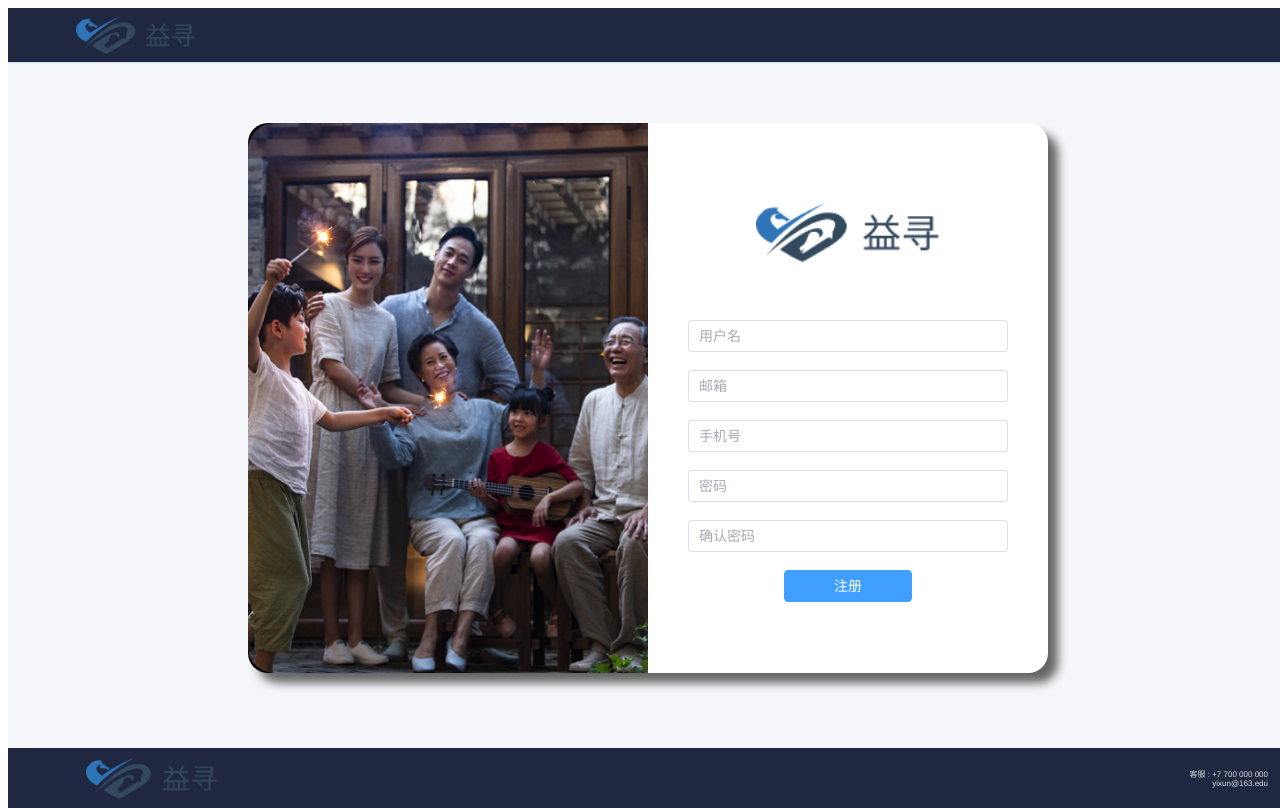
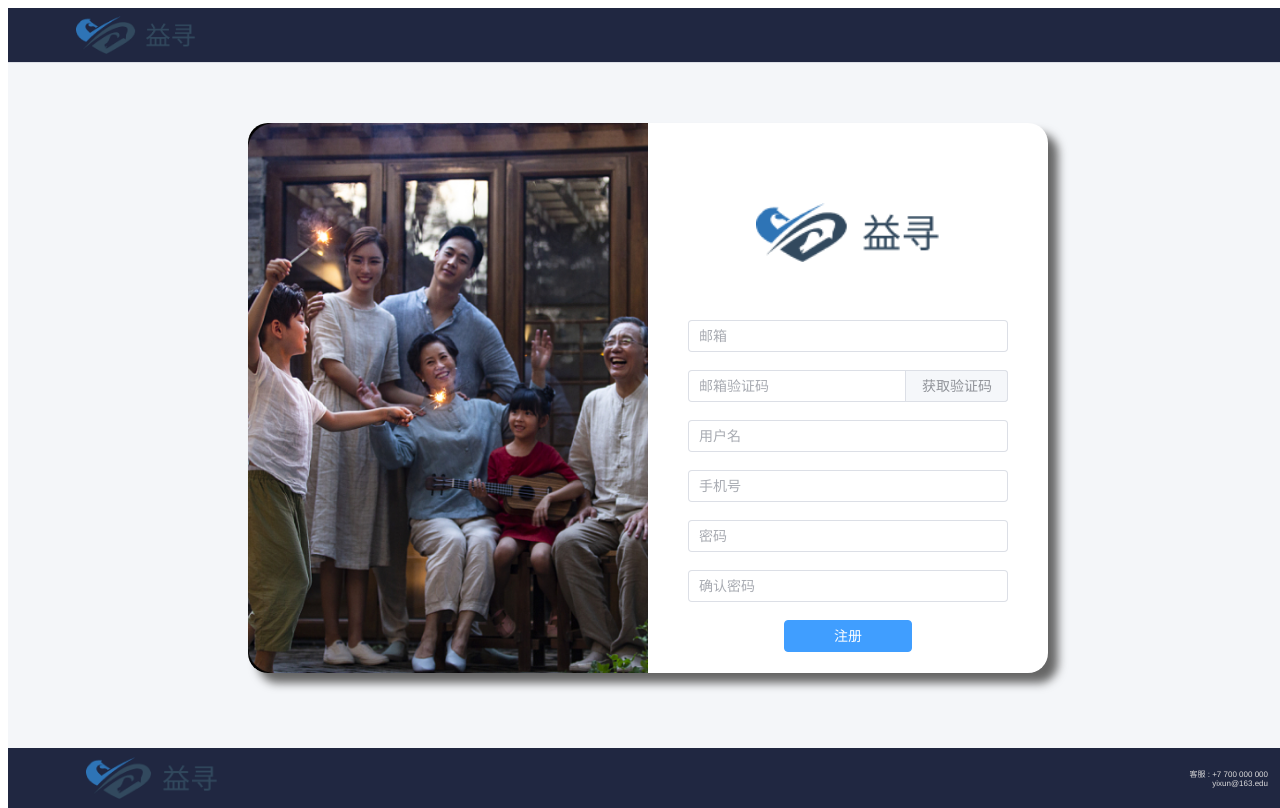
Before and after one commit to L-R-C-C-M/YiXun_FrontEnd_ZhuanYeZongHe, a Vue app: page /register in a window 1280 px wide. Built offline with nearby package versions, Linux system fonts and the light colour scheme.

Commit message:
注册邮箱验证修改

```diff
--- a/src/api/path.js
+++ b/src/api/path.js
@@ -8,6 +8,11 @@ const base = {
     changeUserInfo: "/api/UserInfo/ChangeUserInfo",
     //用户登录*
     userLogin: "/api/LogIn/LogInCheck",//这里去掉了api
+
+    //注册时获取邮箱验证码
+    emailCheckNum: "/api/LogIn/GetVerification",
+    //修改密码时获取验证码
+    pwChangeEmailChecknum: "/api/LogIn/GetVerificationToVerify",
     //10.3 注册用户*
     Regist: "/api/LogIn/Regist",
     //10.4 添加用户地址，头像，性别*
--- a/src/components/LogAndRegist/LogInCard.vue
+++ b/src/components/LogAndRegist/LogInCard.vue
@@ -24,14 +24,52 @@
         </el-row>
       </div>
 
-    <div>
-        <!-- <el-link>忘记密码</el-link>
-                                                                                        <el-link>没有账号？立即注册</el-link> -->
-      <!-- <router-link to="/cover" class="registerLink">看一看</router-link> -->
-        <!-- <el-row type="flex" justify="end"><router-link to="/register"
-                                      class="registerLink">没有账号？立即注册</router-link></el-row> -->
-        <el-row type="flex" justify="end"><router-link to="/register" class="registerLink">忘记密码</router-link></el-row>
+      <div>
+        <!-- <el-link>忘记密码</el-link><el-link>没有账号？立即注册</el-link> -->
+        <!-- <el-row type="flex" justify="end"><router-link to="/register" class="registerLink">没有账号？立即注册</router-link></el-row> -->
+        <!-- <el-row type="flex" justify="end"><router-link to="/register" class="registerLink">忘记密码</router-link></el-row> -->
+        <el-row type="flex" justify="end"><el-button @click="dialogFormVisible = true"
+            type="text">忘记密码</el-button></el-row>
       </div>
+      <el-dialog v-model="dialogFormVisible" title="找回密码" align-center>
+
+        <el-form ref="ruleFormRef" :model="findPasswordForm" status-icon :rules="rules">
+          <el-form-item prop="userEmail">
+            <el-input v-model="findPasswordForm.userEmail" type="email" placeholder="邮箱" autocomplete="off" />
+          </el-form-item>
+          <el-form-item prop="inputChecknum">
+            <el-input v-model="inputChecknum" type="text" placeholder="邮箱验证码" autocomplete="off"> <template #append>
+                <el-button @click="getChecknum" :disabled="totaltime < 60">{{ content }}</el-button>
+              </template></el-input>
+          </el-form-item>
+          <el-form-item prop="password">
+            <el-input v-model="findPasswordForm.password" type="password" placeholder="密码" show-password
+              autocomplete="off" />
+          </el-form-item>
+          <el-form-item prop="confirmPassword">
+            <el-input v-model="findPasswordForm.confirmPassword" type="password" placeholder="确认密码" show-password
+              autocomplete="off" />
+          </el-form-item>
+        </el-form>
+
+        <template #footer>
+          <span class="dialog-footer">
+            <el-button @click="dialogFormVisible = false">取消</el-button>
+            <el-button type="primary" @click="findPassword">
+              确认
+            </el-button>
+          </span>
+        </template>
+      </el-dialog>
+
+      <el-dialog v-model="dialogTableVisible" title="Shipping address">
+        <el-table :data="gridData">
+          <el-table-column property="date" label="Date" width="150" />
+          <el-table-column property="name" label="Name" width="200" />
+          <el-table-column property="address" label="Address" />
+        </el-table>
+      </el-dialog>
+
     </div>
   </div>
 </template>
@@ -44,13 +82,42 @@ import { reactive, ref } from "vue";
 import { ElMessage } from "element-plus";
 export default {
   data() {
+    const validatePass = (rule, value, callback) => {
+      if (value === "") {
+        callback(new Error("请输入密码"));
+      } else {
+        if (this.findPasswordForm.confirmPassword !== "") {
+          console.log("这个值到底存在吗", this.$refs.ruleFormRef.validateField(registForm.confirmPassword))
+        }
+        callback();
+      }
+    };
+    const validatePass2 = (rule, value, callback) => {
+      if (value === "") {
+        callback(new Error("请再次输入密码"));
+      } else if (value !== this.findPasswordForm.password) {
+        callback(new Error("两次输入密码不一致!"));
+      } else {
+        callback();
+      }
+    }
     return {
+      dialogFormVisible: false,
+      totaltime: 60,
+      content: "获取验证码",
+      emailcheck: "",
+      inputChecknum: "",
       identity: "",
       user_id: "",
       vol_id: "",
       loginForm: reactive({
         inputPassword: "",
         inputPhonenumber: "",
+      }),
+      findPasswordForm: reactive({
+        userEmail: "",
+        password: "",
+        confirmPassword: "",
       }),
       // phonenumber: "手机号",
       // password: "密码",
@@ -68,7 +135,37 @@ export default {
         inputPassword: [
           { required: true, message: "此项不能为空", trigger: "blur" },
         ],
+
+        userEmail: [
+          {
+            required: true,
+            message: "请输入邮箱",
+            trigger: "blur",
+          },
+          {
+            required: true,
+            pattern: /^[a-zA-Z0-9_-]+@[a-zA-Z0-9_-]+(\.[a-zA-Z0-9_-]+)+$/,
+            message: "邮箱格式不正确",
+            trigger: "blur",
+          },
+        ],
+        password: [
+          {
+            min: 6,
+            max: 18,
+            message: "密码长度需在6-18个字符之间", trigger: "blur"
+          },
+          { validator: validatePass, trigger: "blur" }
+        ],
+        confirmPassword: [
+          {
+            min: 6,
+            max: 18,
+            message: "密码长度需在6-18个字符之间", trigger: "blur"
+          },
+          { validator: validatePass2, trigger: "blur", required: true },],
       },
+      ruleFormRef: ref(),
     };
   },
   methods: {
@@ -89,7 +186,6 @@ export default {
             .then((res) => {
               console.log("登录请求成功", res.data);
               if (res.data.status) {
-
                 ElMessage({
                   message: "登陆成功!",
                   type: "success",
@@ -182,6 +278,9 @@ export default {
       this.$router.push({
         path: "/register",
       });
+    },
+    findPassword() {
+
     }
   },
   //注释掉的代码是获取数据用的，加载界面的同时会获取数据
--- a/src/components/LogAndRegist/RegisterCard.vue
+++ b/src/components/LogAndRegist/RegisterCard.vue
@@ -8,12 +8,18 @@
       <div class="input">
         <!--           ref="ruleFormRef" -->
         <el-form ref="ruleFormRef" :model="registForm" status-icon :rules="rules">
+          <el-form-item prop="userEmail">
+            <el-input v-model="registForm.userEmail" type="email" placeholder="邮箱" autocomplete="off" />
+          </el-form-item>
+          <el-form-item prop="inputChecknum">
+            <el-input v-model="inputChecknum" type="text" placeholder="邮箱验证码" autocomplete="off"> <template #append>
+                <el-button @click="getChecknum" :disabled="totaltime < 60">{{ content }}</el-button>
+              </template></el-input>
+          </el-form-item>
           <el-form-item prop="userName">
             <el-input v-model="registForm.userName" type="text" placeholder="用户名" autocomplete="off" />
           </el-form-item>
-          <el-form-item prop="userEmail">
-            <el-input v-model="registForm.userEmail" type="email" placeholder="邮箱" autocomplete="off" />
-          </el-form-item>
+
           <el-form-item prop="phoneNumber">
             <el-input v-model="registForm.phoneNumber" placeholder="手机号" show-word-limit autocomplete="off" />
           </el-form-item>
@@ -39,9 +45,10 @@
 import { reactive, ref } from "vue";
 // import { FormInstance, FormRules } from "element-plus";
 import api from "/src/api/index";
+import { ElMessage } from "element-plus";
+import { escapeRegExp } from "lodash";
 export default {
   data() {
-
     const validatePass = (rule, value, callback) => {
       if (value === "") {
         callback(new Error("请输入密码"));
@@ -62,7 +69,12 @@ export default {
         callback();
       }
     }
+
     return {
+      totaltime: 60,
+      content: "获取验证码",
+      emailcheck: "",
+      inputChecknum: "",
       registForm: reactive({
         userName: "",
         userEmail: "",
@@ -126,9 +138,69 @@ export default {
       ruleFormRef: ref(),
     };
   },
+  // setup() {
+  //   const handleTimeChange = () => {
+  //     //console.log("显示", isDisposed.value)
+  //     if (time.value <= 0) {
+  //       isDisposed = false;
+  //       time.value = 10;
+  //     } else {
+  //       setTimeout(() => {
+  //         time.value--;
+  //         handleTimeChange();
+  //       }, 1000);
+  //     }
+  //   };
+
+  //   const time = ref(10);
+  //   const isDisposed = false;
+  //   return { time, isDisposed }
+  // },
   methods: {
+    getChecknum() {
+      api.getEmailCheckNum(this.registForm.userEmail).then((res) => {
+        console.log("验证码返回", res);
+        if (res.status == 200) {
+          if (res.data == false) {
+            ElMessage({
+              message: "当前邮箱已注册",
+              type: "error",
+            });
+          }
+          else {
+            console.log("获取验证码成功")
+            ElMessage({
+              message: "验证码已发送",
+              type: "success",
+            });
+            this.emailcheck = res.data;
+            //this.isDisposed = true;
+            //this.handleTimeChange;
+            const clock = window.setInterval(() => {
+              this.content = '已发送(' + this.totaltime + 's)'
+              this.totaltime--
+              if (this.totaltime < 0) {
+                this.totaltime = 60
+                this.content = "重新发送验证码"
+                //this.emailcheck = ''
+                window.clearInterval(clock)
+              }
+            }, 1000)
+          }
+        }
+        else {
+          ElMessage({
+            message: "验证码发送失败，请稍后重试",
+            type: "error",
+          });
+          console.log("获取验证码失败")
+        }
+      })
+    },
     goRegister() {
-      //点击以后，调用api看是否注册成功
+      // console.log("emailcheck", this.emailcheck);
+      // console.log("inputcheck", this.inputChecknum);
+      if (this.emailcheck == this.inputChecknum) {
         api
           .Regist(
             this.registForm.userName,
@@ -137,7 +209,12 @@ export default {
             this.registForm.password
           )
           .then((res) => {
+            if (res.data.status) {
               console.log('注册成功', res.data)
+              ElMessage({
+                message: "注册成功!",
+                type: "success",
+              });
               this.userId = res.data.data.user_id;
               console.log(this.userId);
               window.sessionStorage.setItem(
@@ -147,13 +224,29 @@ export default {
               //路径跳转
               this.$router.push({
                 path: "/addInfo",
-            //params: {  }, path和params不能同时使用，会使params失效，要用params需要将path替代为name(router名)
                 query: { user_id: this.userId },
               });
+            }
+            else {
+              console.log("注册失败", res.data)
+              ElMessage({
+                message: "注册失败!",
+                type: "error",
+              });
+            }
+
           })
           .catch((err) => {
             console.log("注册失败", err.data);
           })
+      }
+      else {
+        ElMessage({
+          message: "验证码错误!",
+          type: "error",
+        });
+      }
+
 
     }
   },
```
Also changed, not shown: src/api/index.js (+9 -0 lines), src/components/LogAndRegist/AddInfo.vue (+32 -63 lines). Lines whose indentation alone changed are shown as unchanged.
